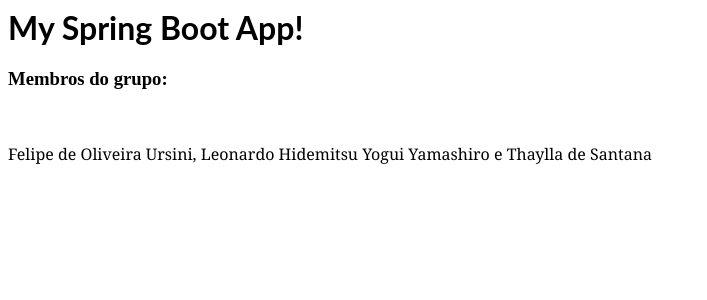
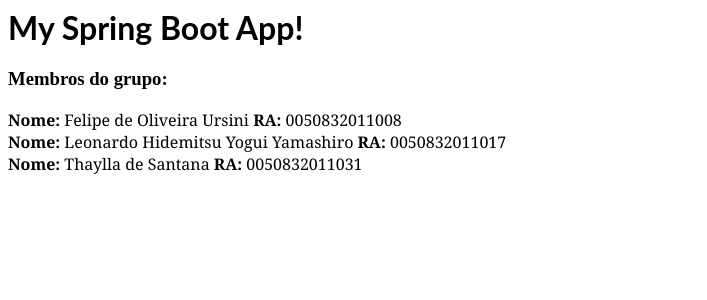
Before and after one commit to thayllaa/API-Projeto, an Angular app: page / in a window 1280 px wide. Shown: the top 300 px of the page, without its empty margins (0-707 px from the left). Built offline with nearby package versions, Linux system fonts and the light colour scheme.

Commit message:
1 file modified

```diff
--- a/src/app/app.component.html
+++ b/src/app/app.component.html
@@ -1,6 +1,13 @@
 <hello name="{{ name }}"></hello>
 
-<h3> Membros do grupo: </h3><br>
+<h3> Membros do grupo: </h3>
 <p>
-  Felipe de Oliveira Ursini, Leonardo Hidemitsu Yogui Yamashiro e Thaylla de Santana
+  <strong> Nome: </strong> Felipe de Oliveira Ursini
+  <strong> RA: </strong> 0050832011008
+  <br>
+  <strong> Nome: </strong> Leonardo Hidemitsu Yogui Yamashiro
+  <strong> RA: </strong> 0050832011017
+  <br>
+  <strong> Nome: </strong> Thaylla de Santana
+  <strong> RA: </strong> 0050832011031
 </p>
```
